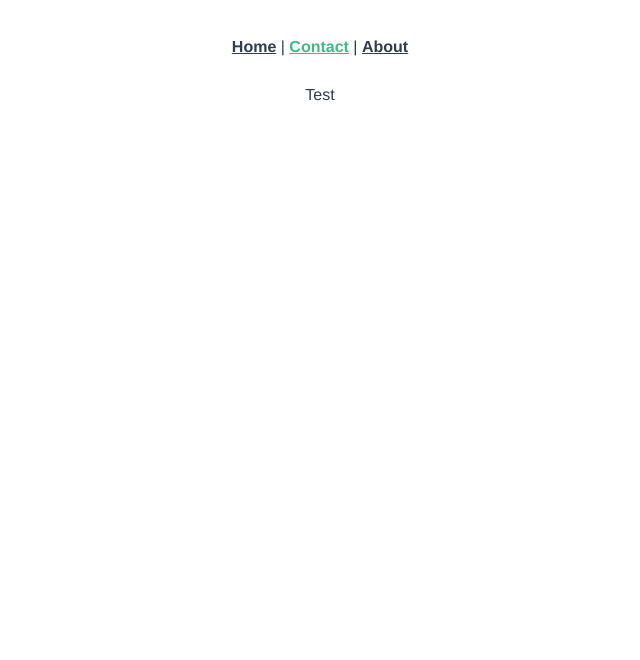
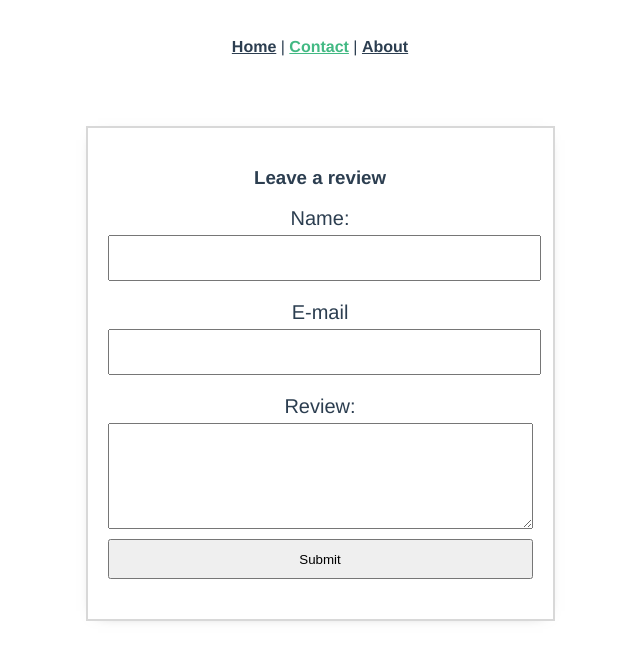
Before and after one commit to Magnus-Farstad/IDATT2105-Fullstack-applikasjonsutvikling, a Vue app in the folder oving_3/: page /contact in a window 1280 px wide. Shown: the top 660 px of the page, without its empty margins (320-960 px from the left). Built offline with nearby package versions, Linux system fonts and the light colour scheme.

Commit message:
Fixed router issue and created first draft of contact form

```diff
--- a/oving_3/src/App.vue
+++ b/oving_3/src/App.vue
@@ -1,13 +1,17 @@
 <template>
   <div id="nav">
-    <router-link to="/">Home</router-link> |
+    <router-link :to="{ name: 'Home' }">Home</router-link> |
     <router-link :to="{ name: 'ContactForm' }">Contact</router-link> |
-    <router-link to="/about">About</router-link>
+    <router-link :to="{ name: 'About' }">About</router-link>
   </div>
   <router-view />
 </template>
 
 <style>
+body {
+  align-items: center;
+}
+
 #app {
   font-family: Avenir, Helvetica, Arial, sans-serif;
   -webkit-font-smoothing: antialiased;
--- /dev/null
+++ b/oving_3/src/components/ContactForm.vue
@@ -0,0 +1,64 @@
+<template>
+  <div class="contact-form">
+    <form class="review-form" @submit.prevent="onSubmit">
+      <h3>Leave a review</h3>
+      <label for="name">Name:</label>
+      <input id="name" v-model="name" />
+
+      <label>E-mail</label>
+      <input id="email" v-model="email" />
+
+
+      <label for="review">Review:</label>
+      <textarea id="review" v-model="review"></textarea>
+
+      <input class="button" type="submit" value="Submit" />
+    </form>
+  </div>
+</template>
+
+<script>
+export default {
+  name: "ContactForm",
+};
+</script>
+
+<style scoped>
+.contact-form {
+  margin: 0 auto;
+  align-items: center;
+}
+
+.button {
+  margin-top: 10px
+}
+
+input {
+  width: 100%;
+  height: 40px;
+  margin-bottom: 20px;
+}
+
+label {
+  font-size: 20px;
+  margin-bottom: 5px;
+}
+
+#review {
+  min-height: 100px;
+  overflow: auto;
+}
+
+.review-form {
+  display: flex;
+  flex-direction: column;
+  width: 425px;
+  padding: 20px;
+  margin: 40px;
+  border: 2px solid #d8d8d8;
+  background-color: white;
+  -webkit-box-shadow: 0px 2px 15px -12px rgba(0, 0, 0, 0.57);
+  -moz-box-shadow: 0px 2px 15px -12px rgba(0, 0, 0, 0.57);
+  box-shadow: 2px 15px -12px rgba(0, 0, 0, 0.57);
+}
+</style>
--- /dev/null
+++ b/oving_3/src/views/Contact.vue
@@ -0,0 +1,24 @@
+<template>
+  <div class="contact">
+    <ContactForm></ContactForm>
+  </div>
+</template>
+
+<script>
+import ContactForm from "@/components/ContactForm";
+
+export default {
+  name: "Contact",
+  components: {
+    ContactForm,
+  },
+};
+</script>
+
+<style scoped>
+.contact {
+  display: flex;
+  margin: 0 auto;
+  align-items: center;
+}
+</style>
--- a/oving_3/src/views/ContactForm.vue
+++ /dev/null
@@ -1,13 +0,0 @@
-<template>
-  <div class="ting">Test</div>
-</template>
-
-<script>
-export default {
-  name: "ContactForm"
-}
-</script>
-
-<style scoped>
-
-</style>
```
Also changed, not shown: oving_3/src/router/index.js (+3 -6 lines).
